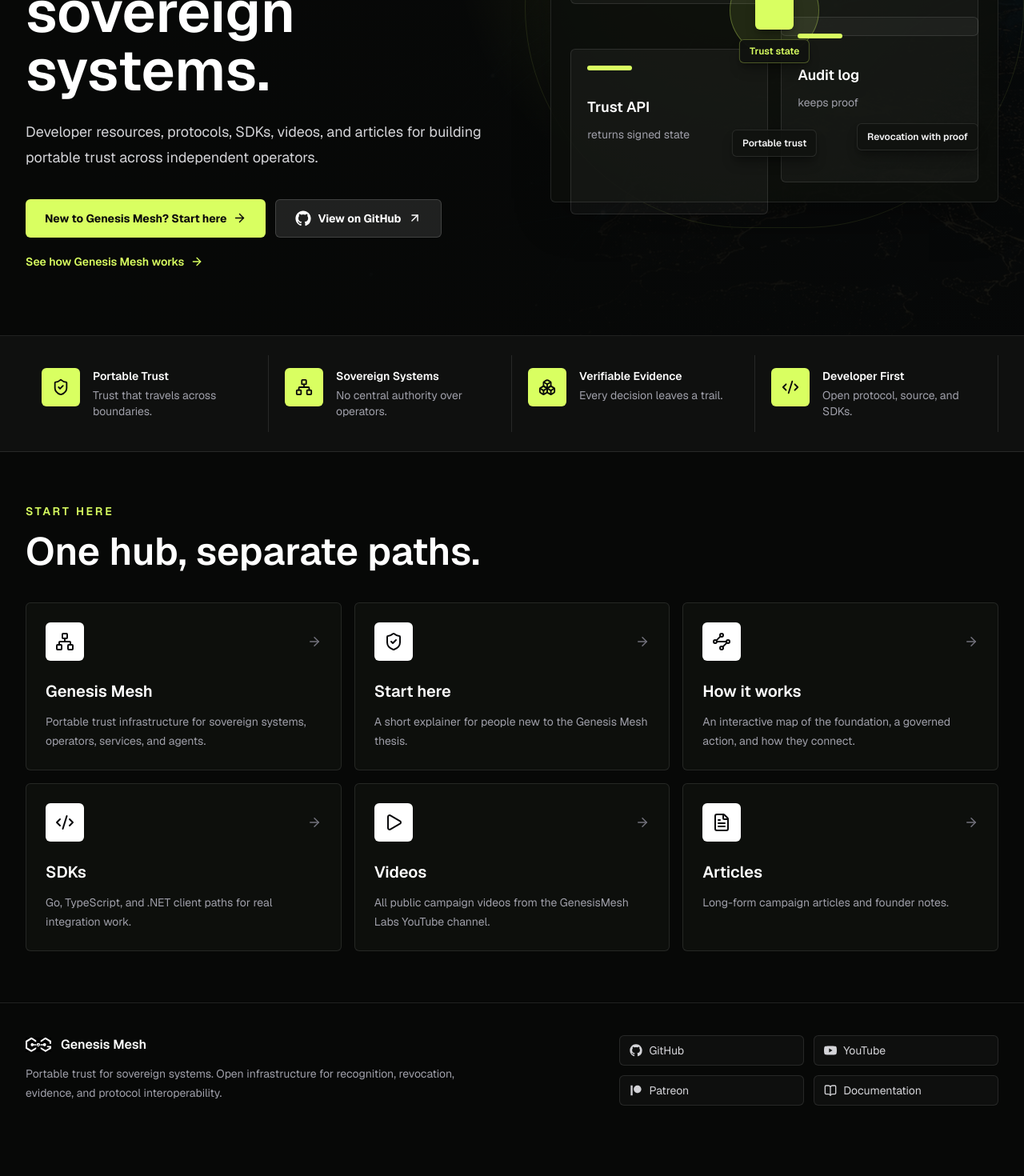
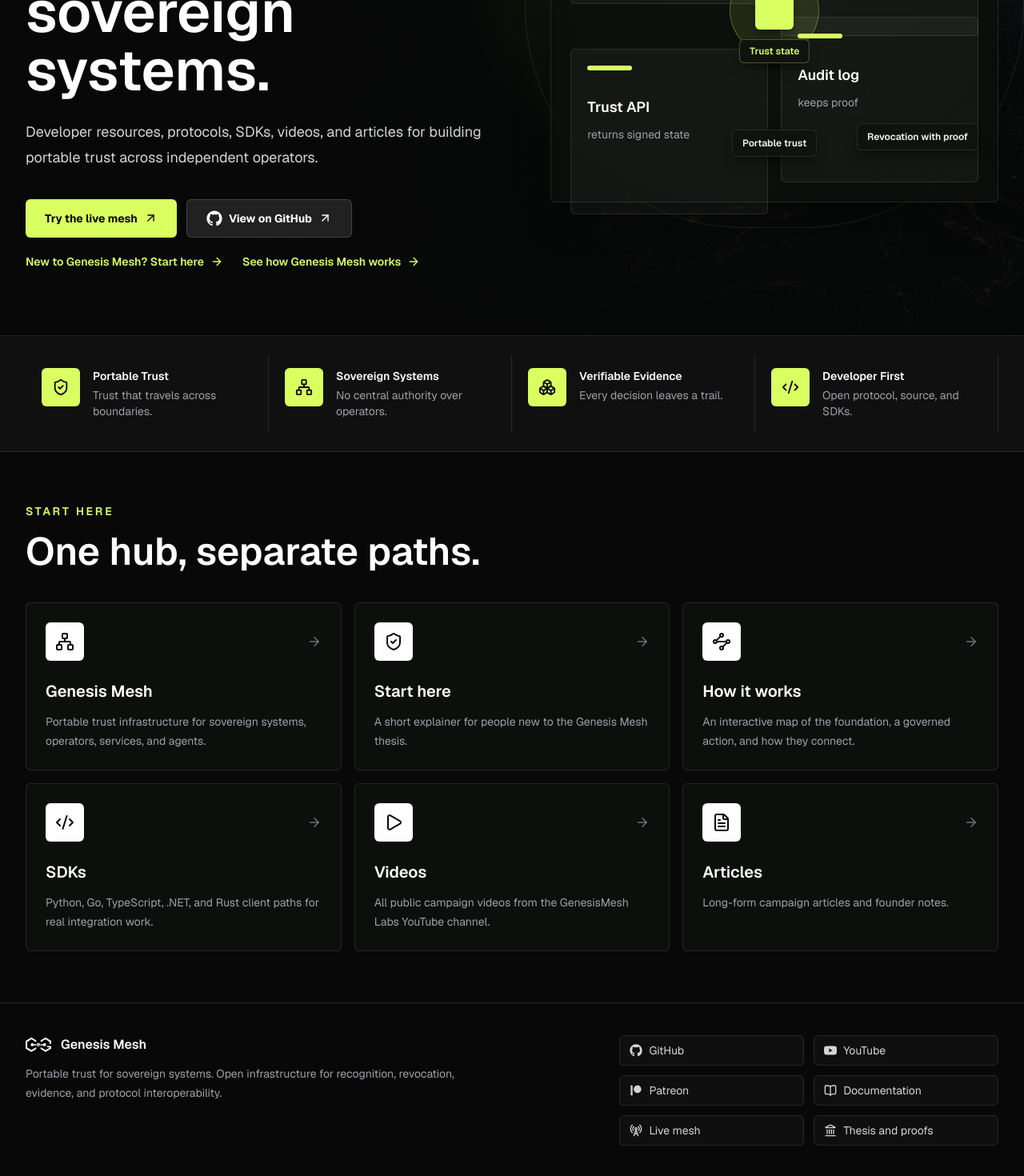
Before and after one commit to GenesisMeshLabs/genesismesh-web, a Next.js app: page / in a window 1280 px wide. Shown: the part 412-1882 px from the top of the page at 80% size. Before the commit the page ends 1834 px from the top, so only its background shows below. Built offline with nearby package versions, Linux system fonts and the light colour scheme.

Commit message:
Add try, operate and build paths with install commands
Link the live mesh from nav, hero, start-here and footer, add a
thesis cross-link to genesismesh.org, show install lines per SDK
including the Python reference, and list all five SDK languages.

```diff
--- a/src/app/docs/page.tsx
+++ b/src/app/docs/page.tsx
@@ -32,7 +32,7 @@
   {
     title: "SDK repositories",
     href: "/sdks",
-    description: "Use the Go, TypeScript, and .NET SDKs as builder entry points.",
+    description: "Use the Python, Go, TypeScript, .NET, and Rust SDKs as builder entry points.",
     icon: Code2,
   },
 ];
--- a/src/app/sdks/page.tsx
+++ b/src/app/sdks/page.tsx
@@ -33,7 +33,7 @@
           </a>
         </div>
 
-        <div className="mt-12 grid gap-5 md:grid-cols-2 lg:grid-cols-4">
+        <div className="mt-12 grid gap-5 md:grid-cols-2 lg:grid-cols-3">
           {sdkCards.map((sdk) => (
             <a
               key={sdk.href}
@@ -53,6 +53,9 @@
               <h2 className="mt-6 text-xl font-semibold text-ink">{sdk.name}</h2>
               <p className="mt-2 font-mono text-xs text-accent-ink">{sdk.repo}</p>
               <p className="mt-3 text-sm leading-6 text-ink-400">{sdk.description}</p>
+              <code className="mt-4 block overflow-x-auto rounded-md bg-ink/10 px-3 py-2 font-mono text-xs text-ink-200">
+                {sdk.install}
+              </code>
               <span className="mt-auto inline-flex items-center gap-2 pt-6 text-sm font-bold text-accent-ink">
                 View repository
                 <ArrowUpRight size={16} aria-hidden="true" />
--- a/src/components/brand-icons.tsx
+++ b/src/components/brand-icons.tsx
@@ -1,7 +1,7 @@
-import { BookOpen } from "lucide-react";
+import { BookOpen, Landmark, RadioTower } from "lucide-react";
 
 type BrandIconProps = {
-  name: "github" | "youtube" | "patreon" | "docs";
+  name: "github" | "youtube" | "patreon" | "docs" | "live" | "thesis";
   className?: string;
 };
 
@@ -30,5 +30,13 @@
     );
   }
 
+  if (name === "live") {
+    return <RadioTower className={className} aria-hidden="true" />;
+  }
+
+  if (name === "thesis") {
+    return <Landmark className={className} aria-hidden="true" />;
+  }
+
   return <BookOpen className={className} aria-hidden="true" />;
 }
--- a/src/components/home-hub.tsx
+++ b/src/components/home-hub.tsx
@@ -34,7 +34,7 @@
   {
     title: "SDKs",
     href: "/sdks",
-    text: "Go, TypeScript, and .NET client paths for real integration work.",
+    text: "Python, Go, TypeScript, .NET, and Rust client paths for real integration work.",
     icon: Code2,
   },
   {
@@ -76,7 +76,7 @@
               {homeHubContent.hero.description}
             </p>
             <div className="mt-9 flex flex-col gap-3 sm:flex-row">
-              <ButtonLink href={homeHubContent.hero.primaryCta.href}>
+              <ButtonLink href={homeHubContent.hero.primaryCta.href} external>
                 {homeHubContent.hero.primaryCta.label}
               </ButtonLink>
               <ButtonLink
@@ -88,6 +88,13 @@
                 {homeHubContent.hero.secondaryCta.label}
               </ButtonLink>
             </div>
+            <Link
+              href={homeHubContent.hero.startCta.href}
+              className="mt-5 mr-6 inline-flex items-center gap-2 text-sm font-semibold text-accent-ink transition hover:gap-3"
+            >
+              {homeHubContent.hero.startCta.label}
+              <ArrowRight size={16} aria-hidden="true" />
+            </Link>
             <Link
               href={homeHubContent.hero.exploreCta.href}
               className="mt-5 inline-flex items-center gap-2 text-sm font-semibold text-accent-ink transition hover:gap-3"
--- a/src/content/genesismesh.ts
+++ b/src/content/genesismesh.ts
@@ -57,16 +57,28 @@
   href: string;
   repo: string;
   description: string;
+  /** Copyable install line, with the real package name. */
+  install: string;
   icon: LucideIcon;
 };
 
 export const sdkCards: SdkCard[] = [
+  {
+    name: "Python reference",
+    language: "Python",
+    href: siteLinks.githubCore,
+    repo: "GenesisMeshLabs/genesismesh",
+    description: "The reference implementation: Network Authority, CLI and protocol models, from PyPI.",
+    install: "pip install genesis-mesh",
+    icon: TerminalSquare,
+  },
   {
     name: "SDK for Go",
     language: "Go",
     href: siteLinks.sdkGo,
     repo: "GenesisMeshLabs/sdk-go",
     description: "Typed client for builders wiring trust checks into Go services and infrastructure.",
+    install: "go get github.com/GenesisMeshLabs/sdk-go",
     icon: TerminalSquare,
   },
   {
@@ -75,6 +87,7 @@
     href: siteLinks.sdkTypeScript,
     repo: "GenesisMeshLabs/sdk-typescript",
     description: "Client package for web apps, tools, server routes, and developer-facing integrations.",
+    install: "npm install genesis-mesh-sdk",
     icon: Braces,
   },
   {
@@ -83,6 +96,7 @@
     href: siteLinks.sdkDotnet,
     repo: "GenesisMeshLabs/sdk-dotnet",
     description: "C# client for enterprise services and Microsoft-stack integration paths.",
+    install: "dotnet add package genesismesh-sdk-dotnet",
     icon: Code2,
   },
   {
@@ -90,7 +104,8 @@
     language: "Rust",
     href: siteLinks.sdkRust,
     repo: "GenesisMeshLabs/sdk-rust",
-    description: "Async client with signed operator requests for Rust services, agents, and tooling.",
+    description: "Async client with signed operator requests, governed actions and offline evidence verification.",
+    install: 'genesis-mesh-sdk = { git = "https://github.com/GenesisMeshLabs/sdk-rust" }',
     icon: Cog,
   },
 ];
@@ -353,7 +368,7 @@
   },
   {
     label: "SDKs",
-    value: "Go, TypeScript, and .NET clients",
+    value: "Python, Go, TypeScript, .NET, and Rust clients",
     icon: Code2,
   },
 ];
--- a/src/content/pages.ts
+++ b/src/content/pages.ts
@@ -27,6 +27,10 @@
     description:
       "Developer resources, protocols, SDKs, videos, and articles for building portable trust across independent operators.",
     primaryCta: {
+      label: "Try the live mesh",
+      href: siteLinks.liveMesh,
+    },
+    startCta: {
       label: "New to Genesis Mesh? Start here",
       href: "/start-here",
     },
@@ -83,7 +87,7 @@
     eyebrow: "",
     title: "SDKs",
     href: "/sdks",
-    description: "Use Genesis Mesh from Go, TypeScript, and .NET.",
+    description: "Use Genesis Mesh from Python, Go, TypeScript, .NET, and Rust.",
     icon: Code2,
   },
   {
@@ -149,6 +153,37 @@
   "SDKs and protocol docs make the same trust model usable from real systems.",
 ];
 
+export const startHerePaths = {
+  eyebrow: "Choose your path",
+  title: "Try it, run it, or build on it.",
+  paths: [
+    {
+      who: "Curious",
+      title: "Try the live mesh",
+      description:
+        "Open mesh.genesismesh.org, take the guided tour, and use demo access to watch recognition, verification, and revocation happen.",
+      command: null,
+      cta: { label: "Open the live mesh", href: siteLinks.liveMesh },
+    },
+    {
+      who: "Operators",
+      title: "Run your own sovereign",
+      description:
+        "Install the reference implementation and start a local National Authority with its own keys and policy.",
+      command: "pip install genesis-mesh\ngenesis-mesh init\ngenesis-mesh na start",
+      cta: { label: "Follow the quick start", href: siteLinks.docsQuickstart },
+    },
+    {
+      who: "Builders",
+      title: "Build on the mesh",
+      description:
+        "Use the Python, Go, TypeScript, .NET, or Rust SDK to verify trust state and run governed actions from your own systems.",
+      command: null,
+      cta: { label: "Pick an SDK", href: "/sdks" },
+    },
+  ],
+};
+
 export const startHereWorkflow = {
   eyebrow: "How it works",
   title: "Recognition, verification, and revocation become portable evidence.",
--- a/src/content/site.ts
+++ b/src/content/site.ts
@@ -12,6 +12,9 @@
   home: siteConfig.url,
   genesisMesh: `${siteConfig.url}/overview`,
   docs: "https://docs.genesismesh.org/",
+  docsQuickstart: "https://docs.genesismesh.org/quickstart.html",
+  liveMesh: "https://mesh.genesismesh.org",
+  thesis: "https://genesismesh.org",
   genesisMeshGlossary: "https://docs.genesismesh.org/concepts/glossary.html",
   githubOrg: "https://github.com/GenesisMeshLabs",
   githubCore: "https://github.com/GenesisMeshLabs/genesismesh",
@@ -43,6 +46,7 @@
   },
   { label: "SDKs", href: "/sdks" },
   { label: "Docs", href: "/docs" },
+  { label: "Live mesh", href: "https://mesh.genesismesh.org" },
   { label: "Videos", href: "/videos" },
   { label: "Articles", href: "/articles" },
 ];
@@ -51,7 +55,7 @@
   name: string;
   href: string;
   description: string;
-  icon: "github" | "youtube" | "patreon" | "docs";
+  icon: "github" | "youtube" | "patreon" | "docs" | "live" | "thesis";
 };
 
 export const externalChannels: ExternalChannel[] = [
@@ -79,6 +83,18 @@
     description: "Protocol, SDK, and operator documentation.",
     icon: "docs",
   },
+  {
+    name: "Live mesh",
+    href: siteLinks.liveMesh,
+    description: "Try portable trust in the browser: demo access and a guided tour.",
+    icon: "live",
+  },
+  {
+    name: "Thesis and proofs",
+    href: siteLinks.thesis,
+    description: "Why a treaty layer for machines, with public, reproducible proofs.",
+    icon: "thesis",
+  },
 ];
 
 export const sitemapRoutes = [
```
Also changed, not shown: src/app/start-here/page.tsx (+42 -1 lines).
